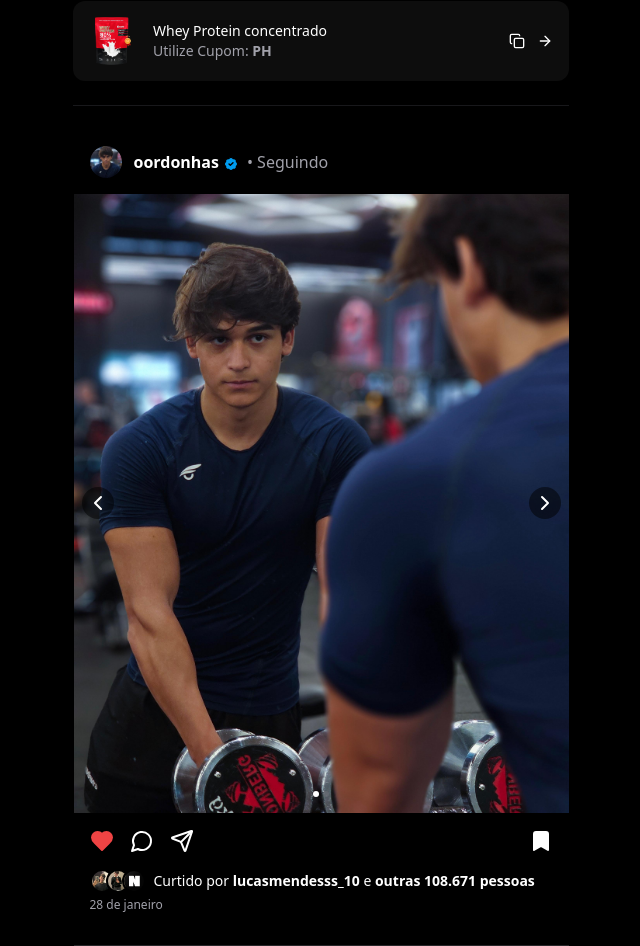
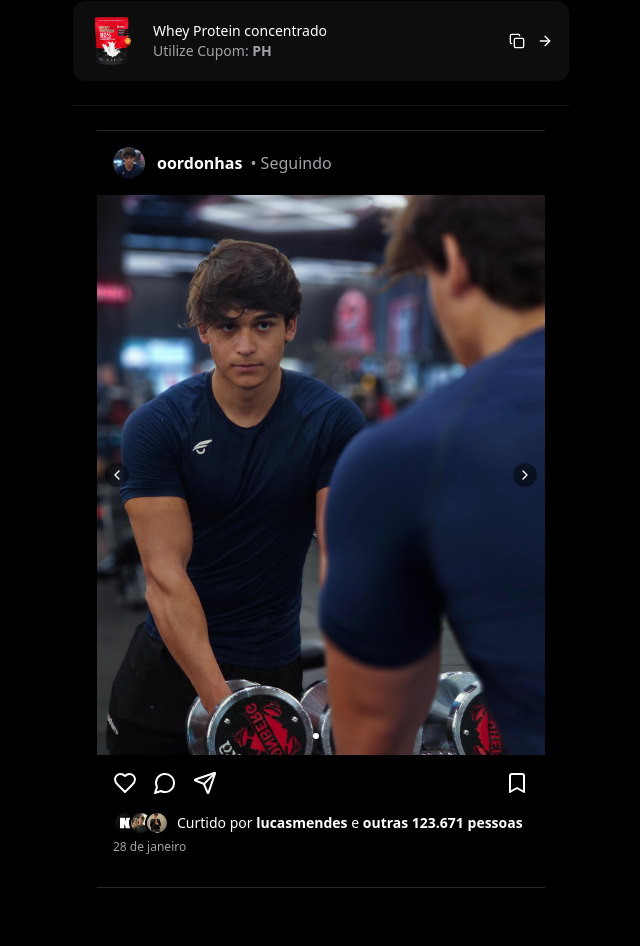
Before and after one commit to lucasfabbrim/ph, a Next.js app: page / in a window 1280 px wide. Shown: the part 1060-2006 px from the top of the page, without its empty margins (319-959 px from the left). After the commit the page ends 1948 px from the top, so only its background shows below. Built offline with nearby package versions, Linux system fonts and the light colour scheme.

Commit message:
Update instagram.tsx

```diff
--- a/src/components/instagram.tsx
+++ b/src/components/instagram.tsx
@@ -7,18 +7,17 @@ import {
   Send,
   ChevronLeft,
   ChevronRight,
-  BadgeCheck,
 } from "lucide-react";
 import Image, { StaticImageData } from "next/image";
-import { useState } from "react";
+import { useState, useRef, TouchEvent } from "react";
 import { Avatar, AvatarImage, AvatarFallback } from "@/components/ui/avatar";
-import Photo from "@/assets/card-1.jpeg";
-import Photo2 from "@/assets/card-2.jpeg";
-
+import Profile from "@/assets/header.png";
 import LucasProfile from "@/assets/lucas-perfil.png";
 import RezendeProfile from "@/assets/rezende-profile.png";
 import NotePerfil from "@/assets/note-perfil.png";
 import PHProfile from "@/assets/perfil-instagram.png";
+import Photo from "@/assets/card-1.jpeg";
+import Photo2 from "@/assets/card-2.jpeg";
 
 const carouselImages = [Photo, Photo2];
 
@@ -26,6 +25,26 @@ export default function InstagramCarouselComponent() {
   const [isLiked, setIsLiked] = useState(false);
   const [isSaved, setIsSaved] = useState(false);
   const [currentSlide, setCurrentSlide] = useState(0);
+
+  const touchStartX = useRef(0);
+  const touchEndX = useRef(0);
+
+  const handleTouchStart = (e: TouchEvent) => {
+    touchStartX.current = e.touches[0].clientX;
+  };
+
+  const handleTouchMove = (e: TouchEvent) => {
+    touchEndX.current = e.touches[0].clientX;
+  };
+
+  const handleTouchEnd = () => {
+    if (touchStartX.current - touchEndX.current > 75) {
+      nextSlide();
+    }
+    if (touchEndX.current - touchStartX.current > 75) {
+      prevSlide();
+    }
+  };
 
   const nextSlide = () => {
     setCurrentSlide((prev) => (prev + 1) % carouselImages.length);
@@ -38,40 +57,49 @@ export default function InstagramCarouselComponent() {
   };
 
   return (
-    <div className="max-w-[495px] mx-auto bg-black text-white border-b border-zinc-800 pb-4 -mt-4">
+    <div className="max-w-md mx-auto bg-black text-white border-t border-b border-zinc-800 pb-4">
       <div className="flex items-center p-4">
         <Avatar className="h-8 w-8">
           <AvatarImage src={PHProfile.src} alt="Profile picture" />
           <AvatarFallback>OO</AvatarFallback>
         </Avatar>
         <span className="ml-3 font-semibold">oordonhas</span>
-        <BadgeCheck className="fill-[#009CEF] text-black ml-1 mt-1" size={16} />
         <span className="ml-2 text-zinc-400">• Seguindo</span>
       </div>
 
-      <div className="relative aspect-[4/5] bg-zinc-800">
+      <div
+        className="relative aspect-[4/5] bg-zinc-800"
+        onTouchStart={handleTouchStart}
+        onTouchMove={handleTouchMove}
+        onTouchEnd={handleTouchEnd}
+      >
         <Image
           src={carouselImages[currentSlide]}
           alt={`Post image ${currentSlide + 1}`}
           fill
           className="object-cover"
         />
+        {carouselImages.length > 1 && (
+          <>
             <button
               className="absolute left-2 top-1/2 transform -translate-y-1/2 bg-black/50 rounded-full p-1"
               onClick={prevSlide}
             >
-          <ChevronLeft className="w-6 h-6" />
+              <ChevronLeft className="w-4 h-4" />
             </button>
             <button
               className="absolute right-2 top-1/2 transform -translate-y-1/2 bg-black/50 rounded-full p-1"
               onClick={nextSlide}
             >
-          <ChevronRight className="w-6 h-6" />
+              <ChevronRight className="w-4 h-4" />
             </button>
+          </>
+        )}
         <div className="absolute bottom-4 left-1/2 transform -translate-x-1/2 flex gap-1">
           {carouselImages.map((_, index) => (
-            <div
+            <button
               key={index}
+              onClick={() => setCurrentSlide(index)}
               className={`w-1.5 h-1.5 rounded-full ${
                 index === currentSlide ? "bg-white" : "bg-zinc-500/50"
               }`}
@@ -89,7 +117,7 @@ export default function InstagramCarouselComponent() {
             >
               <Heart
                 className={`w-6 h-6 ${
-                  isLiked ? "" : "fill-red-500 stroke-red-500"
+                  isLiked ? "fill-red-500 stroke-red-500" : ""
                 }`}
               />
             </button>
@@ -104,30 +132,32 @@ export default function InstagramCarouselComponent() {
             onClick={() => setIsSaved(!isSaved)}
             className="hover:text-zinc-300 transition-colors"
           >
-            <Bookmark className={`w-6 h-6 ${isSaved ? "" : "fill-current"}`} />
+            <Bookmark className={`w-6 h-6 ${isSaved ? "fill-current" : ""}`} />
           </button>
         </div>
         <div className="flex items-center gap-2 mt-2">
           <div className="flex -space-x-2">
             <Avatar className="w-6 h-6 border-2 border-black">
-              <AvatarImage src={LucasProfile.src} alt="@lucasmendesss_10" />
+              <AvatarImage src={NotePerfil.src} alt="@lari_briski" />
               <AvatarFallback>LB</AvatarFallback>
             </Avatar>
             <Avatar className="w-6 h-6 border-2 border-black">
-              <AvatarImage src={RezendeProfile.src} alt="@ga.rzd" />
+              <AvatarImage src={LucasProfile.src} alt="@user2" />
               <AvatarFallback>U2</AvatarFallback>
             </Avatar>
             <Avatar className="w-6 h-6 border-2 border-black">
-              <AvatarImage src={NotePerfil.src} alt="@user3" />
+              <AvatarImage src={RezendeProfile.src} alt="@user3" />
               <AvatarFallback>U3</AvatarFallback>
             </Avatar>
           </div>
           <span className="text-sm">
-            Curtido por <span className="font-semibold">lucasmendesss_10</span>{" "}
-            e <span className="font-semibold">outras 108.671 pessoas</span>
+            Curtido por <span className="font-semibold">lucasmendes</span> e{" "}
+            <span className="font-semibold">outras 123.671 pessoas</span>
           </span>
         </div>
-        <div className="text-xs text-zinc-400 mt-1">28 de janeiro</div>
+        <div className="text-xs text-zinc-400 mt-1 font-light">
+          28 de janeiro
+        </div>
       </div>
     </div>
   );
```
Lines whose indentation alone changed are shown as unchanged.
